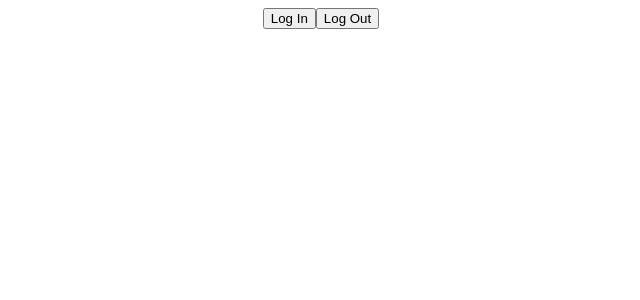
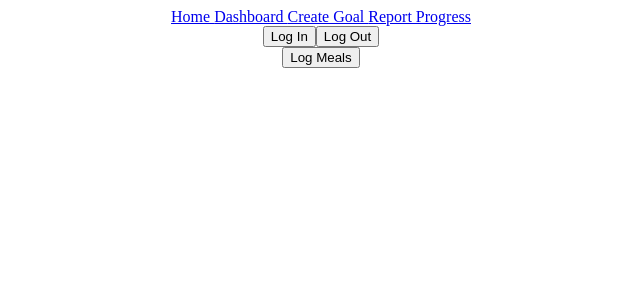
Before and after one commit to nishantj2006/excersisehackathon, a React (Create React App) app: page /dashboard in a window 1280 px wide. Shown: the top 300 px of the page, without its empty margins (319-959 px from the left). Built offline with nearby package versions, Linux system fonts and the light colour scheme.

Commit message:
10:40 pm 1/19

```diff
--- a/src/App.js
+++ b/src/App.js
@@ -2,15 +2,39 @@ import './App.css';
 import LoginButton from './login';
 import LogoutButton from './logout';
 import Profile from './profile';
+import { BrowserRouter as Router, Routes, Route, Link } from "react-router-dom";
+import Home from "./pages/Home";
+import Dashboard from './pages/Dashboard';
+import CreateGoal from './pages/CreateGoal';
+import ReportProgress from "./pages/ReportProgress"
+import LogMeals from './pages/LogMeals';
 
 function App() {
   // const[isAuth, setIsAuth] = useState(setIsAuth);
 
   return (
     <div className="App">
-      <LoginButton/>
-      <LogoutButton/>
-      <Profile/>
+      {/*Routes*/}
+      <Router>
+        <nav>
+          <Link to="/"> Home </Link>
+          <Link to="/dashboard"> Dashboard </Link>
+          <Link to="/creategoal"> Create Goal </Link>
+          <Link to="/reportprogress"> Report Progress </Link>
+          <div className="loginLogout">
+            <LoginButton />
+            <LogoutButton />
+            <Profile />
+          </div>
+        </nav>
+        <Routes>
+          <Route path="/" element={<Home />} />
+          <Route path="/dashboard" element={<Dashboard />} />
+          <Route path="/creategoal" element={<CreateGoal />} />
+          <Route path="/reportprogress" element={<ReportProgress />} />
+          <Route path="/logmeal" element={<LogMeals />}/>
+        </Routes>
+      </Router>
     </div>
   );
 }
--- a/src/Pages/Dashboard.js
+++ b/src/Pages/Dashboard.js
@@ -1,9 +1,34 @@
-
+import { useNavigate } from "react-router-dom";
 
 function Dashboard() {
+  //Timeline
+  const timeline = () => {
+    //Draw plan from database
+  }
+
+  //meal ideas
+  const mealIdeas = () => {
+    //First let use select what grain, protein etc etc they are feeling
+    //Using that data, prompt gpt to provide meal ideas and format it in a way that we can parse through it
+  }
+
+  //logMeals
+  const logMeals = () => {
+    navigate('/logmeal')
+  }
+
+  let navigate = useNavigate();
   return (
-    <div>
-        Dashboard
+    <div className="Dashboard">
+        <div className="timeline">
+          {/*Timeline jsx goes here*/}
+        </div>
+        <div className="mealIdeas">
+          {/* JSX for meal ideas in the following order: */}
+        </div>
+        <div className="logMeals">
+          <button onClick={logMeals}>Log Meals</button>
+        </div>
     </div>
   );
 }
--- a/src/Pages/Home.js
+++ b/src/Pages/Home.js
@@ -1,8 +1,14 @@
+import { useEffect } from "react";
+import { useNavigate } from "react-router-dom";
+function Home() {
+  let navigate = useNavigate();
 
-function Home() {
+  useEffect(() => {
+    navigate('')
+  })
   return (
     <div className="home">
-        Home
+
     </div>
   );
 }
--- /dev/null
+++ b/src/Pages/LogMeals.js
@@ -0,0 +1,10 @@
+
+function LogMeals() {
+    return (
+      <div>
+          Log meals form
+      </div>
+    );
+  }
+
+  export default LogMeals;
```
